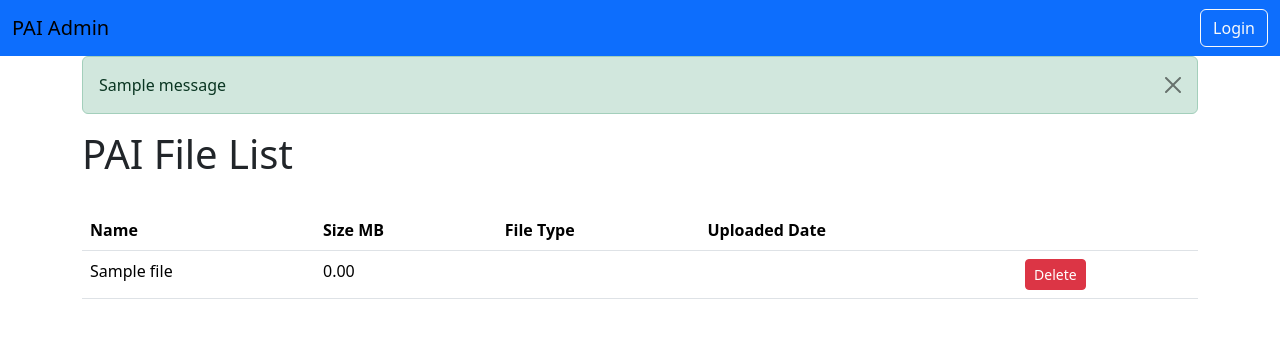
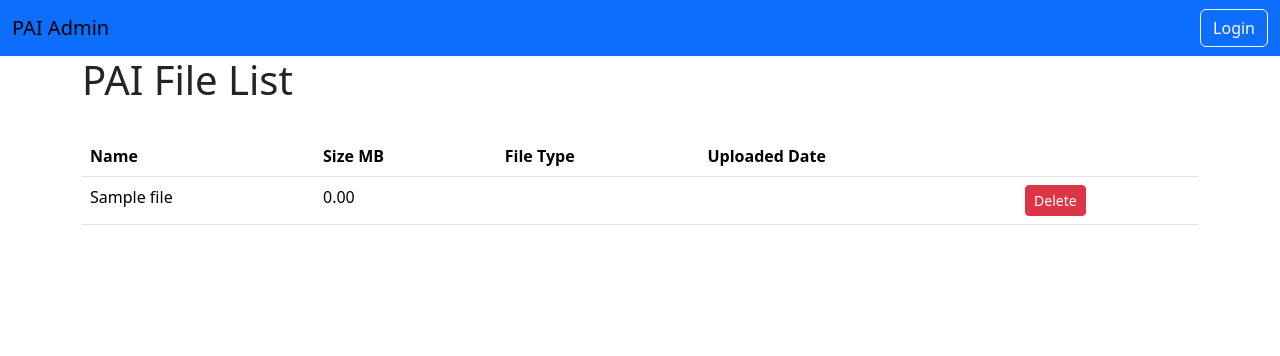
Before and after one commit to Factorization/pai-admin, a Flask app: template app/templates/main/main.html in a window 1280 px wide. Shown: the top 356 px of the page. Run offline with Flask 3, Linux system fonts and the light colour scheme; tables that the repository leaves empty hold one stand-in row (values such as "Sample post"); the template is opened without the code that fills it: values that come from a table or form of the project are taken from there, most other values are stand-ins (such as "Sample title", 1, 10 or a date in 2020); one stand-in notice (Sample message) is shown; some libraries are stand-ins or nearby versions.

Commit message:
Updated flash alert handling

```diff
--- a/app/templates/_messages.html
+++ b/app/templates/_messages.html
@@ -1,9 +1,9 @@
-<div class="container">
+<div class="container" id="alert">
     {% with messages = get_flashed_messages(with_categories=True) %}
     {% if messages %}
     {% for category, message in messages %}
     {% autoescape false %}
-    <div class="alert alert-message alert-{{ category }} alert-dismissible fase show" role="alert">
+    <div class="alert alert-message alert-{{ category }} alert-dismissible fade show" role="alert">
         {{ message }}
         <button type="button" class="btn-close" data-bs-dismiss="alert" aria-label="Close"></button>
     </div>
--- a/app/templates/base.html
+++ b/app/templates/base.html
@@ -45,6 +45,13 @@
     <script
         src="https://cdn.datatables.net/v/bs5/dt-2.1.3/b-3.1.1/b-colvis-3.1.1/cr-2.0.3/fh-4.0.1/datatables.min.js"></script>
     {% block custom_scripts %}{% endblock %}
+    <script>
+        window.setTimeout(function () {
+            $("#alert").fadeTo(500, 0).slideUp(500, function () {
+                $(this).remove();
+            });
+        }, 4000);
+    </script>
 </body>
 
 </html>
```
